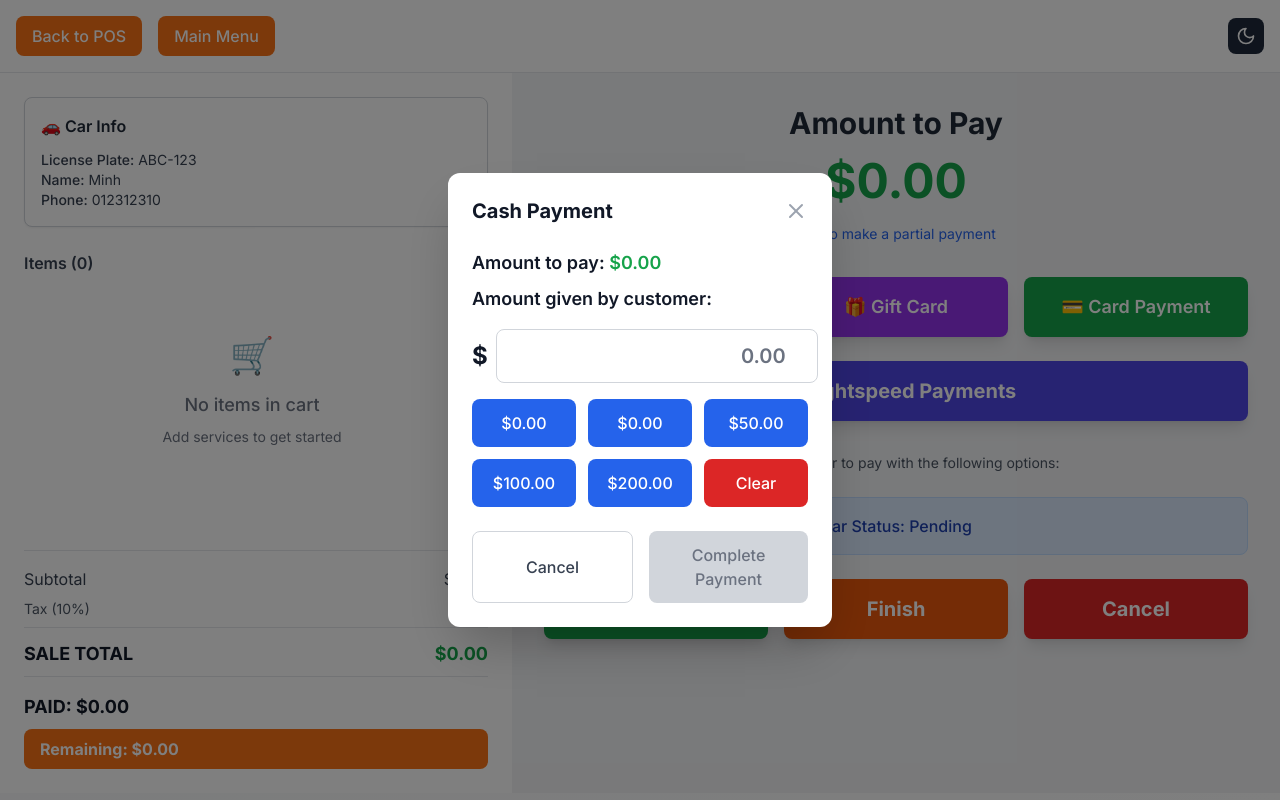
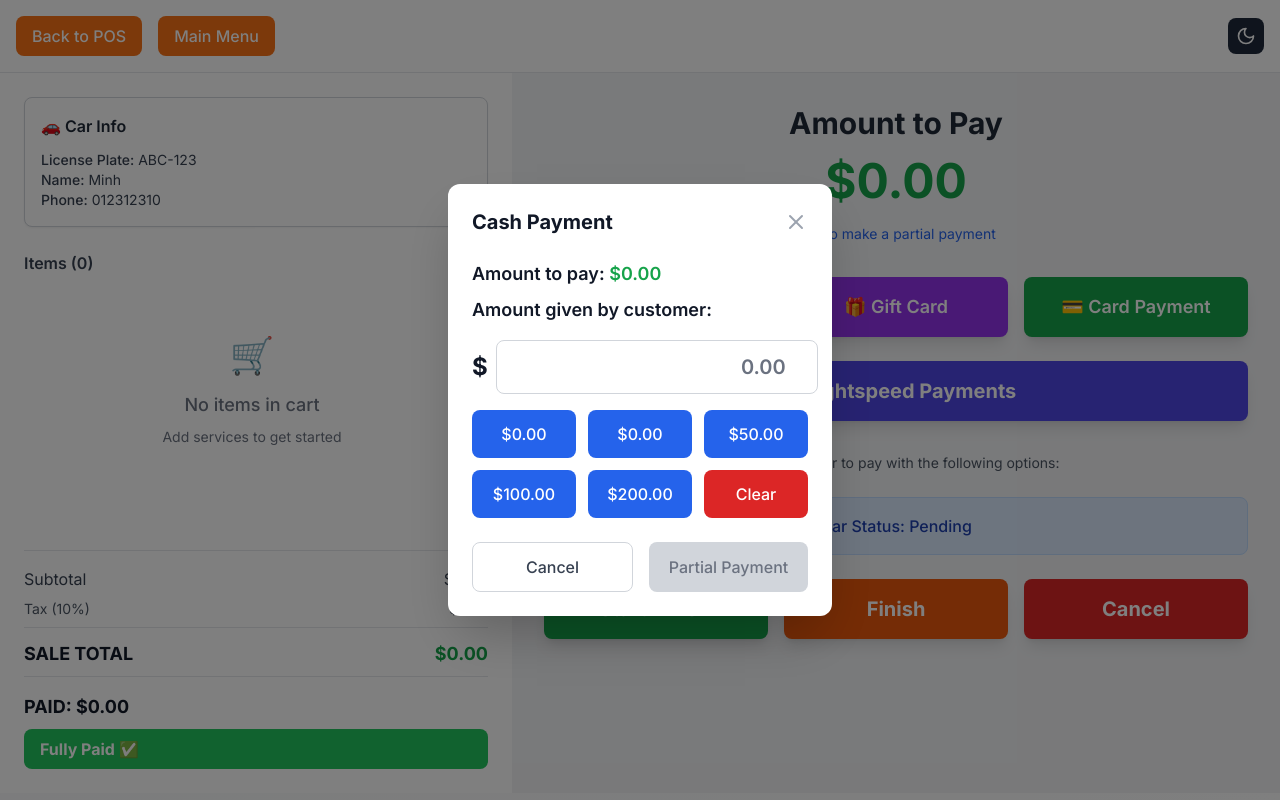
Before and after one commit to TranNhatPhi/CRM_WASH_FE_v1, a Next.js app: page /payment in a window 1280 px wide. Both pictures are taken after a click on the button "💵 Cash". Built offline with nearby package versions, Linux system fonts and the light colour scheme.

Commit message:
modify Manage 3 cases: < than total, = total and > total

```diff
--- a/src/app/payment/page.tsx
+++ b/src/app/payment/page.tsx
@@ -26,6 +26,8 @@ function PaymentContent() {
     const [showCashModal, setShowCashModal] = useState(false);
     const [amountGiven, setAmountGiven] = useState('');
     const [finalAmountGiven, setFinalAmountGiven] = useState(''); // Store final amount after payment
+    const [paidAmount, setPaidAmount] = useState(0); // Track total amount paid
+    const [remainingAmount, setRemainingAmount] = useState(0); // Track remaining amount
     const [paymentComplete, setPaymentComplete] = useState(false);
     const [paymentMethod, setPaymentMethod] = useState('');
     const [isDarkMode, setIsDarkMode] = useState(false);
@@ -60,6 +62,7 @@ function PaymentContent() {
             setSubtotal(subtotalAmount); // Keep original subtotal for display
             setTax(taxAmount);
             setTotal(discountedSubtotal + taxAmount);
+            setRemainingAmount(discountedSubtotal + taxAmount); // Initialize remaining amount
         }
     }, []); const toggleTheme = () => {
         setIsDarkMode(!isDarkMode);
@@ -145,21 +148,32 @@ function PaymentContent() {
 
     const handleCashPayment = async () => {
         const given = parseFloat(amountGiven);
-        if (given >= total) {
-            const change = given - total;
+        const currentRemainingAmount = remainingAmount > 0 ? remainingAmount : total;
 
+        if (given > 0) { // Allow any positive amount
             // Store the final amount given for display in success screen
             setFinalAmountGiven(amountGiven);
 
-            // Show change notification if there's change to give
+            // Update paid and remaining amounts
+            const newPaidAmount = paidAmount + given;
+            const newRemainingAmount = total - newPaidAmount;
+
+            setPaidAmount(newPaidAmount);
+            setRemainingAmount(Math.max(0, newRemainingAmount)); // Don't go below 0
+
+            if (given >= currentRemainingAmount || newRemainingAmount <= 0) {
+                // Full payment or overpayment
+                const change = given - currentRemainingAmount;
+
                 if (change > 0) {
                     const Swal = (await import('sweetalert2')).default;
                     await Swal.fire({
                         icon: 'success',
-                    title: 'Payment Successful!',
+                        title: 'Payment Complete!',
                         html: `
                             <div style="text-align: center; font-size: 16px;">
                                 <p style="margin: 10px 0;"><strong>Amount Paid:</strong> ${formatCurrency(given)}</p>
+                                <p style="margin: 10px 0;"><strong>Total Paid:</strong> ${formatCurrency(newPaidAmount)}</p>
                                 <p style="margin: 10px 0;"><strong>Sale Total:</strong> ${formatCurrency(total)}</p>
                                 <p style="margin: 15px 0; font-size: 20px; font-weight: bold; color: #10b981;">
                                     <strong>Change Due:</strong> ${formatCurrency(change)}
@@ -174,6 +188,29 @@ function PaymentContent() {
                 }
 
                 completePayment('Cash');
+            } else {
+                // Partial payment
+                const Swal = (await import('sweetalert2')).default;
+                await Swal.fire({
+                    icon: 'info',
+                    title: 'Partial Payment Received',
+                    html: `
+                        <div style="text-align: center; font-size: 16px;">
+                            <p style="margin: 10px 0;"><strong>Amount Paid:</strong> ${formatCurrency(given)}</p>
+                            <p style="margin: 10px 0;"><strong>Total Paid:</strong> ${formatCurrency(newPaidAmount)}</p>
+                            <p style="margin: 10px 0;"><strong>Sale Total:</strong> ${formatCurrency(total)}</p>
+                            <p style="margin: 15px 0; font-size: 18px; font-weight: bold; color: #f59e0b;">
+                                <strong>Remaining:</strong> ${formatCurrency(newRemainingAmount)}
+                            </p>
+                        </div>
+                    `,
+                    confirmButtonColor: '#3b82f6',
+                    confirmButtonText: 'Continue',
+                    background: isDarkMode ? '#1f2937' : '#ffffff',
+                    color: isDarkMode ? '#f3f4f6' : '#1f2937',
+                });
+            }
+
             setShowCashModal(false);
             setAmountGiven('');
         }
@@ -591,12 +628,17 @@ function PaymentContent() {
                         {/* Payment Status */}
                         <div className={`mt-6 pt-4 space-y-3 ${isDarkMode ? 'border-t border-slate-600' : 'border-t border-gray-200'}`}>
                             <div className="space-y-2">
-                                <div className={`text-lg font-bold ${isDarkMode ? 'text-white' : 'text-gray-900'}`}>
-                                    PAID: $0.00
+                                <div className={`text-lg font-bold ${paidAmount > 0 ? 'text-green-600' : isDarkMode ? 'text-white' : 'text-gray-900'}`}>
+                                    PAID: {formatCurrency(paidAmount)}
                                 </div>
-                                <div className="bg-orange-500 text-white px-4 py-2 rounded-lg font-bold">
-                                    Remaining: {formatCurrency(total)}
+                                <div className={`px-4 py-2 rounded-lg font-bold text-white ${remainingAmount > 0 ? 'bg-orange-500' : 'bg-green-500'}`}>
+                                    {remainingAmount > 0 ? `Remaining: ${formatCurrency(remainingAmount)}` : 'Fully Paid ✅'}
                                 </div>
+                                {paidAmount > 0 && remainingAmount > 0 && (
+                                    <div className={`text-sm ${isDarkMode ? 'text-yellow-400' : 'text-orange-600'}`}>
+                                        📋 Partial payment received. Continue payment for remaining amount.
+                                    </div>
+                                )}
                             </div>
                         </div>
                     </div>
@@ -609,8 +651,13 @@ function PaymentContent() {
                             Amount to Pay
                         </h1>
                         <div className="text-5xl font-bold text-green-600 mb-4">
-                            {formatCurrency(total)}
+                            {formatCurrency(remainingAmount > 0 ? remainingAmount : total)}
                         </div>
+                        {paidAmount > 0 && (
+                            <div className={`text-sm mb-2 ${isDarkMode ? 'text-slate-300' : 'text-gray-600'}`}>
+                                Total: {formatCurrency(total)} | Paid: {formatCurrency(paidAmount)}
+                            </div>
+                        )}
                         <button className="text-sm text-blue-600 hover:underline transition-colors">
                             Edit to make a partial payment
                         </button>
@@ -716,8 +763,13 @@ function PaymentContent() {
 
                         <div className="mb-6">
                             <div className={`text-lg font-semibold mb-2 ${isDarkMode ? 'text-white' : 'text-gray-900'}`}>
-                                Amount to pay: <span className="text-green-600">{formatCurrency(total)}</span>
+                                Amount to pay: <span className="text-green-600">{formatCurrency(remainingAmount > 0 ? remainingAmount : total)}</span>
                             </div>
+                            {paidAmount > 0 && (
+                                <div className={`text-sm mb-2 ${isDarkMode ? 'text-slate-300' : 'text-gray-600'}`}>
+                                    Total Bill: {formatCurrency(total)} | Already Paid: {formatCurrency(paidAmount)}
+                                </div>
+                            )}
                             <div className={`text-lg font-semibold mb-4 ${isDarkMode ? 'text-white' : 'text-gray-900'}`}>
                                 Amount given by customer:
                             </div>
@@ -740,22 +792,22 @@ function PaymentContent() {
 
                             <div className="grid grid-cols-3 gap-3 mb-3">
                                 <button
-                                    onClick={() => setAmountGiven(total.toFixed(2))}
+                                    onClick={() => setAmountGiven((remainingAmount > 0 ? remainingAmount : total).toFixed(2))}
                                     className={`py-3 px-4 rounded-lg font-medium transition-colors ${isDarkMode
                                         ? 'bg-blue-600 text-white hover:bg-blue-500'
                                         : 'bg-blue-600 text-white hover:bg-blue-700'
                                         }`}
                                 >
-                                    {formatCurrency(total)}
+                                    {formatCurrency(remainingAmount > 0 ? remainingAmount : total)}
                                 </button>
                                 <button
-                                    onClick={() => setAmountGiven((Math.ceil(total)).toFixed(2))}
+                                    onClick={() => setAmountGiven((Math.ceil(remainingAmount > 0 ? remainingAmount : total)).toFixed(2))}
                                     className={`py-3 px-4 rounded-lg font-medium transition-colors ${isDarkMode
                                         ? 'bg-blue-600 text-white hover:bg-blue-500'
                                         : 'bg-blue-600 text-white hover:bg-blue-700'
                                         }`}
                                 >
-                                    ${Math.ceil(total)}.00
+                                    ${Math.ceil(remainingAmount > 0 ? remainingAmount : total)}.00
                                 </button>
                                 <button
                                     onClick={() => setAmountGiven('50.00')}
@@ -799,19 +851,22 @@ function PaymentContent() {
                             </div>
 
                             {/* Show change calculation */}
-                            {amountGiven && parseFloat(amountGiven) >= total && (
+                            {amountGiven && parseFloat(amountGiven) >= (remainingAmount > 0 ? remainingAmount : total) && (
                                 <div className={`mt-4 p-3 rounded-lg ${isDarkMode ? 'bg-green-800 border border-green-600' : 'bg-green-50 border border-green-200'}`}>
                                     <div className={`text-lg font-semibold ${isDarkMode ? 'text-green-200' : 'text-green-800'}`}>
-                                        Change: {formatCurrency(parseFloat(amountGiven) - total)}
+                                        Change: {formatCurrency(parseFloat(amountGiven) - (remainingAmount > 0 ? remainingAmount : total))}
                                     </div>
                                 </div>
                             )}
 
-                            {/* Show insufficient funds warning */}
-                            {amountGiven && parseFloat(amountGiven) < total && (
-                                <div className={`mt-4 p-3 rounded-lg ${isDarkMode ? 'bg-red-800 border border-red-600' : 'bg-red-50 border border-red-200'}`}>
-                                    <div className={`text-sm font-medium ${isDarkMode ? 'text-red-200' : 'text-red-800'}`}>
-                                        Insufficient funds. Need {formatCurrency(total - parseFloat(amountGiven))} more.
+                            {/* Show partial payment info */}
+                            {amountGiven && parseFloat(amountGiven) > 0 && parseFloat(amountGiven) < (remainingAmount > 0 ? remainingAmount : total) && (
+                                <div className={`mt-4 p-3 rounded-lg ${isDarkMode ? 'bg-yellow-800 border border-yellow-600' : 'bg-yellow-50 border border-yellow-200'}`}>
+                                    <div className={`text-sm font-medium ${isDarkMode ? 'text-yellow-200' : 'text-yellow-800'}`}>
+                                        Partial Payment: {formatCurrency(parseFloat(amountGiven))}
+                                    </div>
+                                    <div className={`text-sm font-medium ${isDarkMode ? 'text-yellow-200' : 'text-yellow-800'}`}>
+                                        Will Remain: {formatCurrency((remainingAmount > 0 ? remainingAmount : total) - parseFloat(amountGiven))}
                                     </div>
                                 </div>
                             )}
@@ -829,15 +884,17 @@ function PaymentContent() {
                             </button>
                             <button
                                 onClick={handleCashPayment}
-                                disabled={!amountGiven || parseFloat(amountGiven) < total}
-                                className={`flex-1 py-3 px-4 rounded-lg font-medium transition-colors ${!amountGiven || parseFloat(amountGiven) < total
+                                disabled={!amountGiven || parseFloat(amountGiven) <= 0}
+                                className={`flex-1 py-3 px-4 rounded-lg font-medium transition-colors ${!amountGiven || parseFloat(amountGiven) <= 0
                                     ? isDarkMode
                                         ? 'bg-slate-600 text-slate-400 cursor-not-allowed'
                                         : 'bg-gray-300 text-gray-500 cursor-not-allowed'
-                                    : 'bg-green-600 text-white hover:bg-green-700'
+                                    : parseFloat(amountGiven) >= (remainingAmount > 0 ? remainingAmount : total)
+                                        ? 'bg-green-600 text-white hover:bg-green-700'
+                                        : 'bg-blue-600 text-white hover:bg-blue-700'
                                     }`}
                             >
-                                Complete Payment
+                                {parseFloat(amountGiven) >= (remainingAmount > 0 ? remainingAmount : total) ? 'Complete Payment' : 'Partial Payment'}
                             </button>
                         </div>
                     </div>
```
Lines whose indentation alone changed are shown as unchanged.
